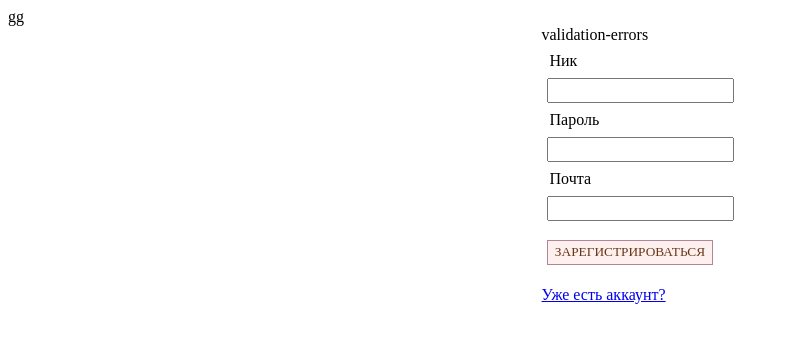
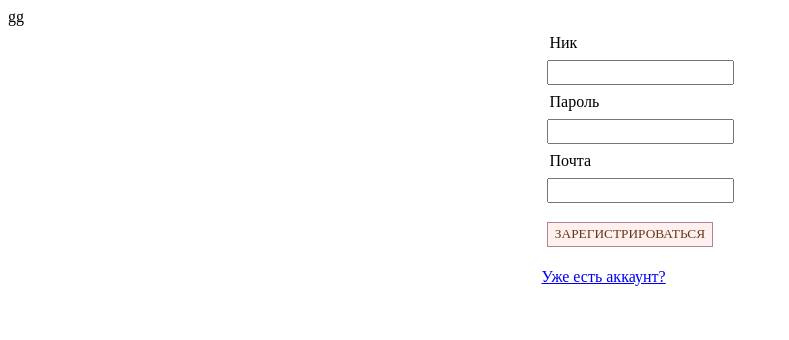
Before and after one commit to GansLiber/OnlineShop_CLI, a Vue app: page /register in a window 1280 px wide. Shown: the top 340 px of the page, without its empty margins (0-789 px from the left). Built offline with nearby package versions, Linux system fonts and the light colour scheme.

Commit message:
доделал валидацию, все ошибки обрабатываются и выкатываются над формой

```diff
--- a/src/components/ValidationErrors.vue
+++ b/src/components/ValidationErrors.vue
@@ -1,5 +1,7 @@
 <template>
-  <div>validation-errors</div>
+  <ul v-for='error in errors' class='error'>
+    <li>{{ error }}</li>
+  </ul>
 </template>
 
 <script>
@@ -10,10 +12,25 @@ export default {
       type: Object,
       required: true
     }
+  },
+  computed: {
+    errors() {
+      return Object.keys(this.validationErrors).map(name => {
+        const message = this.validationErrors[name].join(', ')
+        return `${name} ${message}`
+      })
+    }
   }
 }
 </script>
 
 <style scoped>
+.error {
+  padding-left: 0;
+  max-width: 300px;
+}
 
+.error > li {
+  color: #940909;
+}
 </style>
--- a/src/views/Register.vue
+++ b/src/views/Register.vue
@@ -1,7 +1,7 @@
 <template class='main'>
   <div class='main'>
     <div>
-      <TwValidationErrors :validation-errors='validationErrors' />
+      <TwValidationErrors v-if='validationErrors' :validation-errors='validationErrors' />
       <form @submit.prevent='onSubmit'>
         <label for='name'>Ник</label>
         <input v-model='fio' type='text' name='name' id='name'>
```
Also changed, not shown: src/views/Login.vue (added, +13 -0 lines).
